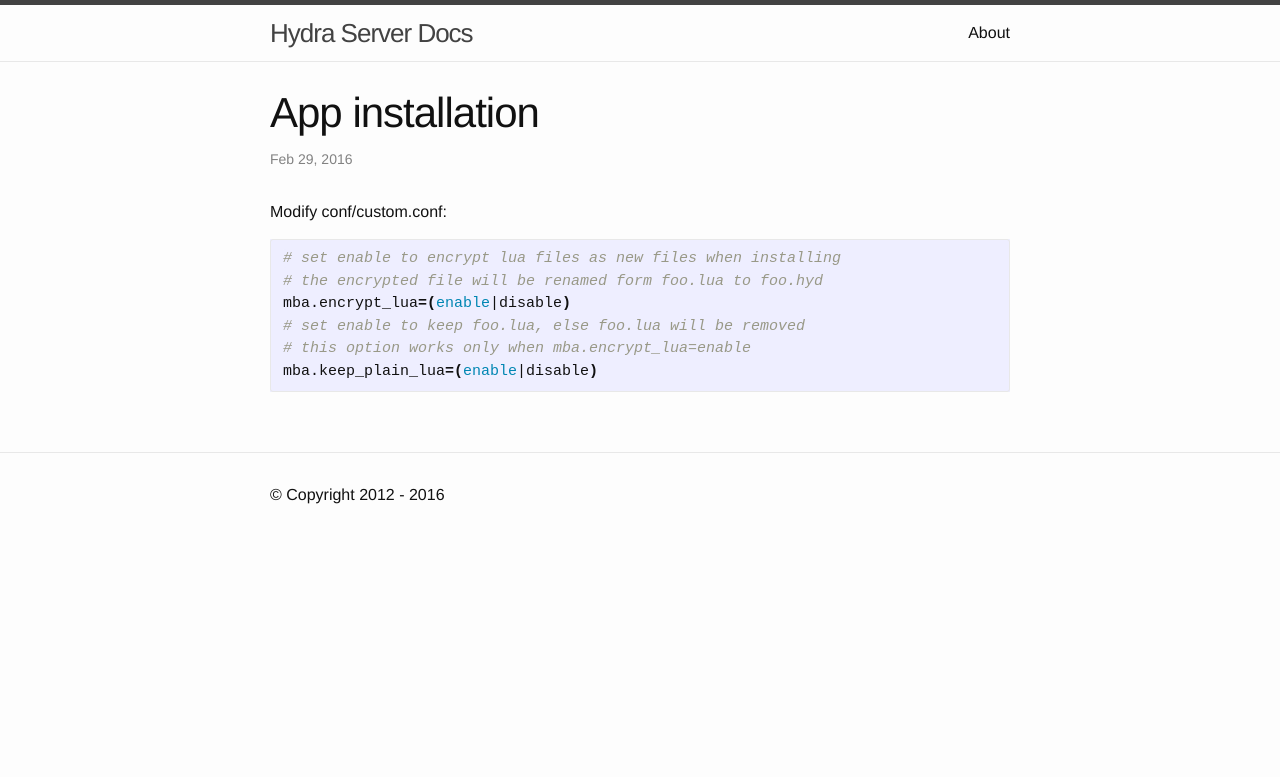
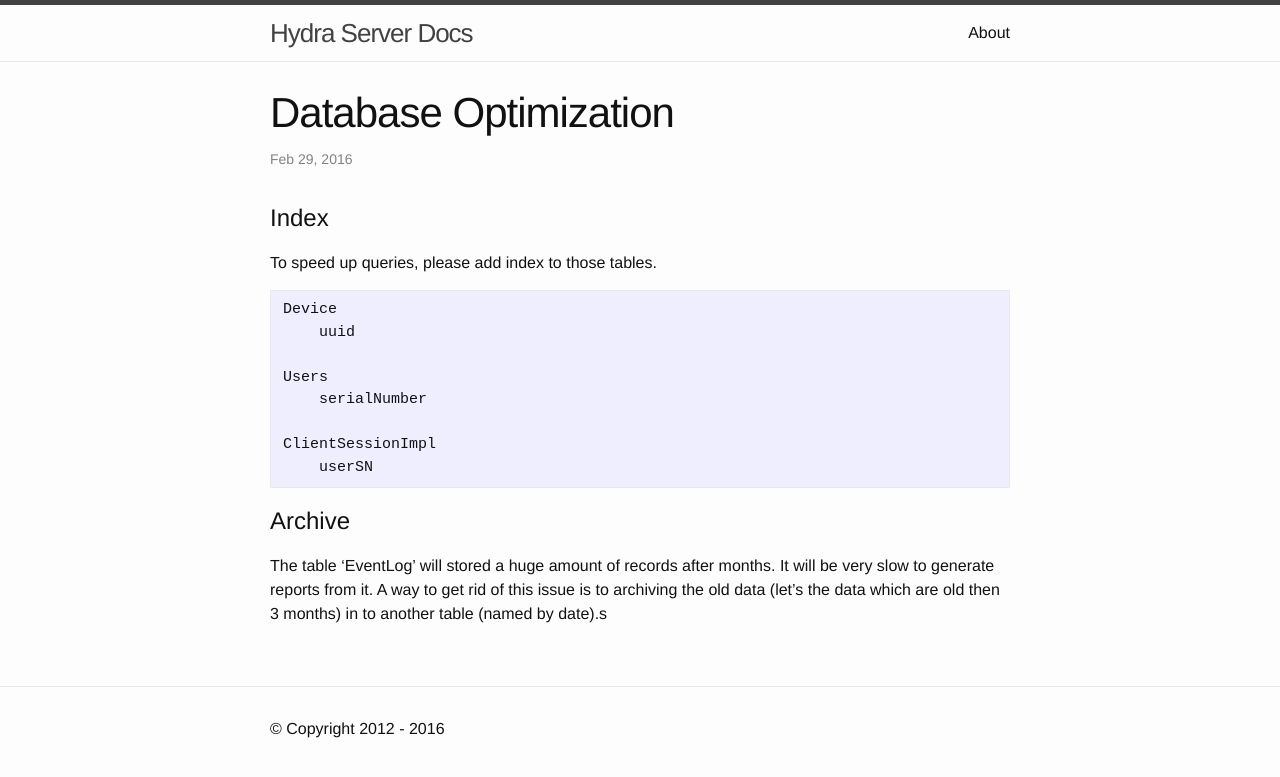
Before and after one commit to hp-liangzhang/hp-liangzhang.github.com, a Jekyll site: the page built from _posts/2016-02-29-conf-app-installation.markdown, in a window 1280 px wide. Shown: the top 777 px of the page. Built offline with Jekyll 4.4.1, drawn with Linux system fonts in a browser that asks for light colours.

Commit message:
add new pages

````diff
--- a/_posts/2016-02-29-conf-app-installation.markdown
+++ b/_posts/2016-02-29-conf-app-installation.markdown
@@ -1,16 +1,24 @@
 ---
 layout: post
-title:  "App installation"
+title:  "Database Optimization"
 date:   2016-03-1 00:41:34 +0800
-categories: Configuration
+categories: Deployment
 ---
-Modify conf/custom.conf:
+
+# Index
+To speed up queries, please add index to those tables.
 
 ```shell
-# set enable to encrypt lua files as new files when installing
-# the encrypted file will be renamed form foo.lua to foo.hyd
-mba.encrypt_lua=(enable|disable)
-# set enable to keep foo.lua, else foo.lua will be removed
-# this option works only when mba.encrypt_lua=enable
-mba.keep_plain_lua=(enable|disable)
+Device
+    uuid
+
+Users
+    serialNumber
+
+ClientSessionImpl
+    userSN
 ```
+
+
+# Archive
+The table 'EventLog' will stored a huge amount of records after months. It will be very slow to generate reports from it. A way to get rid of this issue is to archiving the old data (let's the data which are old then 3 months) in to another table (named by date).s
````
Also changed, not shown: _posts/2016-03-3-deployment-sql-opt.markdown (added, +16 -0 lines), _posts/2016-03-3-fundamentals-client-api.markdown (added, +122 -0 lines).
